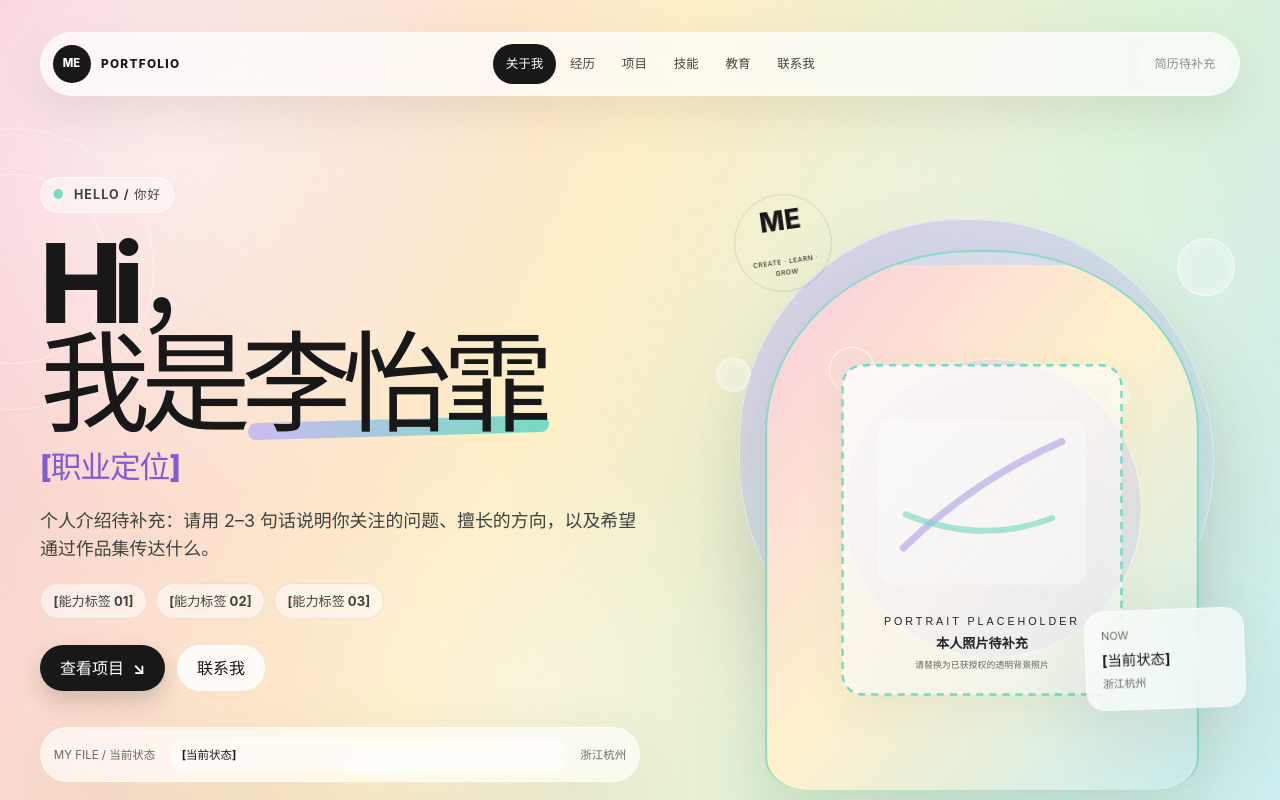
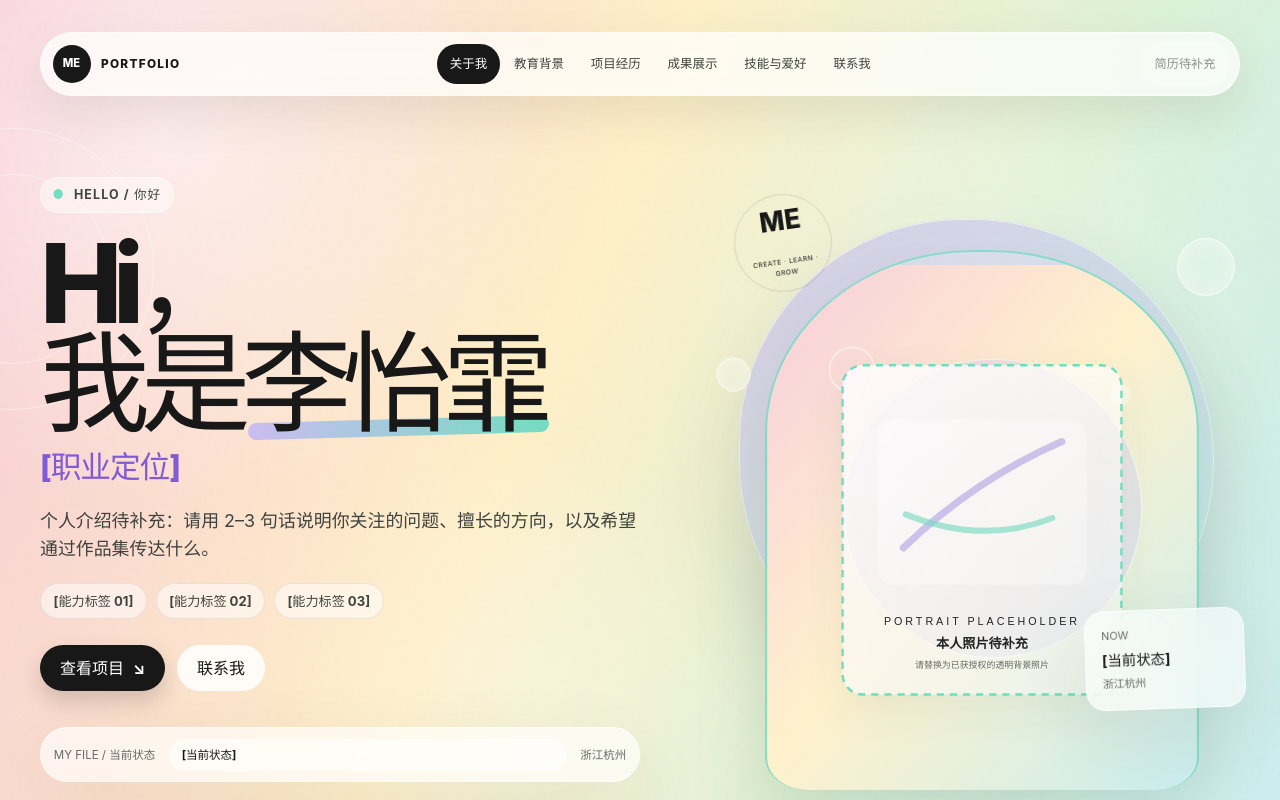
Before and after one commit to fffei0211/fffei0211.github.io, a React (Vite) app: page / in a window 1280 px wide. Shown: the top 800 px of the page. Built offline with nearby package versions, Linux system fonts and the light colour scheme.

Commit message:
Update profile.js

```diff
--- a/src/data/profile.js
+++ b/src/data/profile.js
@@ -38,10 +38,10 @@ export const profile = {
 
   navigation: [
     { id: "about", label: "关于我", href: "#about" },
-    { id: "experience", label: "经历", href: "#experience" },
-    { id: "projects", label: "项目", href: "#projects" },
-    { id: "skills", label: "技能", href: "#skills" },
-    { id: "education", label: "教育", href: "#education" },
+    { id: "experience", label: "教育背景", href: "#experience" },
+    { id: "projects", label: "项目经历", href: "#projects" },
+    { id: "skills", label: "成果展示", href: "#skills" },
+    { id: "education", label: "技能与爱好", href: "#education" },
     { id: "contact", label: "联系我", href: "#contact" },
   ],
 
```
